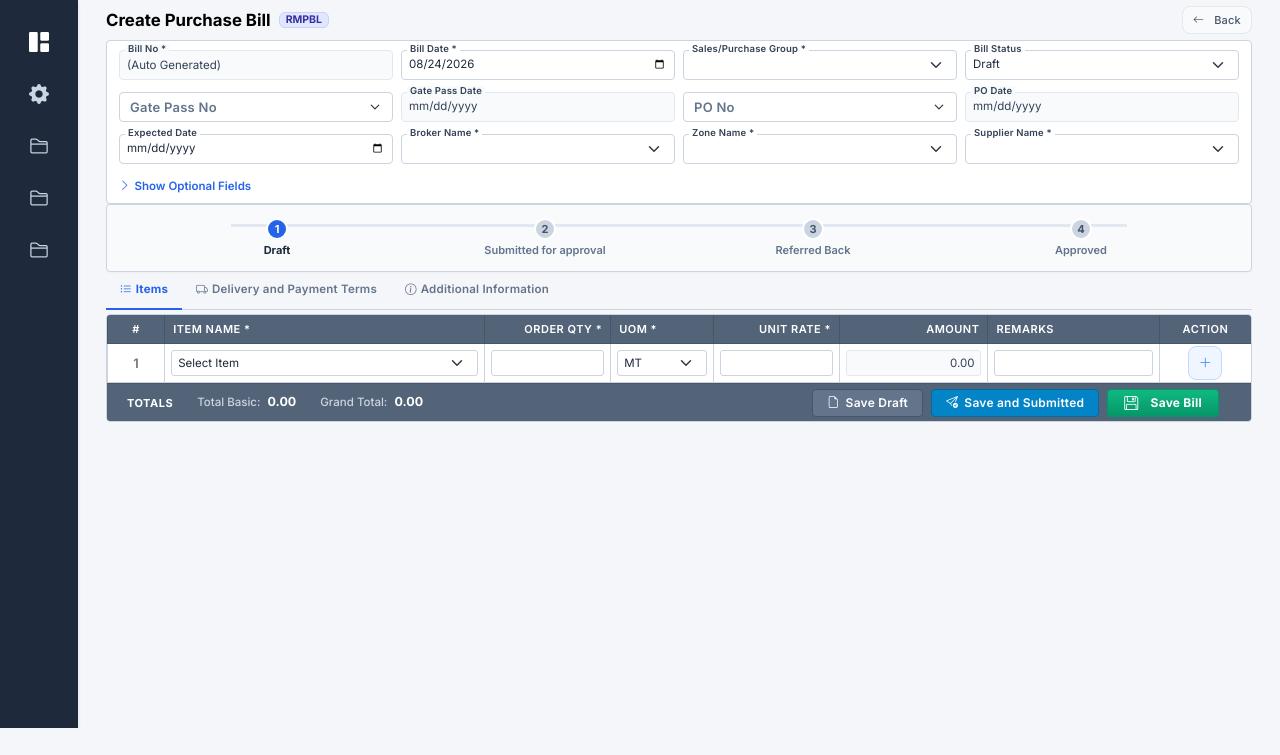
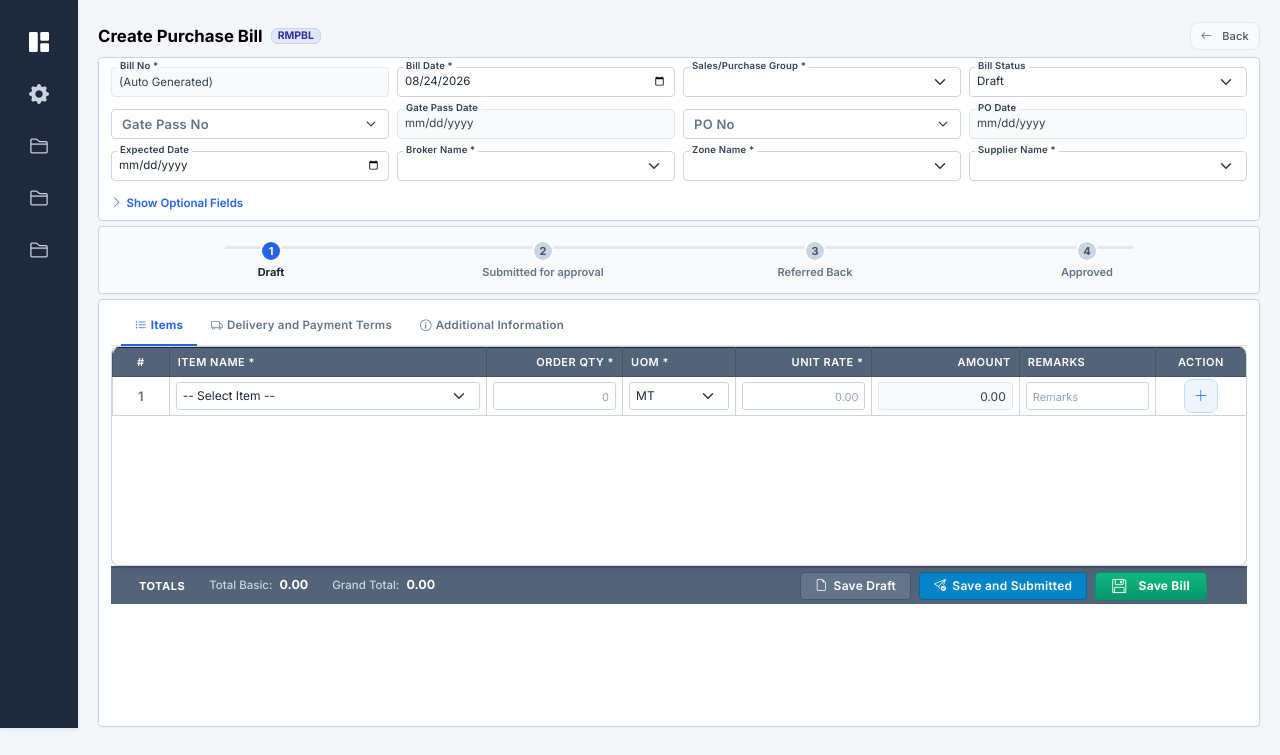
Before and after one commit to AlphaDashboard/alpha-dashboard, a Django app: template dashboard/templates/dashboard/purchase_bill_form.html in a window 1280 px wide. Shown: the part 72-827 px from the top of the page. Before the commit the page ends 800 px from the top, so only its background shows below. Run offline with Django 5.2, Linux system fonts and the light colour scheme; the template is opened without the code that fills it, so the values that code supplies are empty; some libraries are stand-ins or nearby versions.

Commit message:
Align Purchase Bill items table structure and tabs with Purchase Challan styling

```diff
--- a/dashboard/templates/dashboard/purchase_bill_form.html
+++ b/dashboard/templates/dashboard/purchase_bill_form.html
@@ -6,7 +6,91 @@
 {% block extra_css %}
 <link rel="stylesheet" href="/static/css/common-dropdown.css?v={% now 'U' %}">
 <style>
-    body { background-color: #f4f6f9; color: #334155; }
+    body { background-color: #f4f6f9; color: #334155; overflow-y: auto !important; }
+
+    /* ── Flex container for the full page below the topbar ── */
+    .erp-container-flex {
+        display: flex;
+        flex-direction: column;
+        min-height: calc(100vh - 85px);
+        gap: 5px;
+        padding-bottom: 8px !important;
+    }
+
+    /* ── Middle section: header-card + table-card stacked ── */
+    .erp-form-flex {
+        display: flex;
+        flex-direction: column;
+        flex: 1 1 auto;
+        min-height: 0;
+        gap: 5px;
+    }
+
+    /* ── Table card grows to fill remaining space ── */
+    .erp-card-table-flex {
+        flex: 1 1 auto;
+        display: flex;
+        flex-direction: column;
+        min-height: 260px;
+        margin-bottom: 0 !important;
+        padding: 0 !important;
+        background: #ffffff;
+        border: 1px solid #cbd5e1;
+        border-radius: 4px;
+        overflow: hidden !important;
+    }
+    .erp-card-table-flex > .card-header { flex-shrink: 0; }
+    .erp-card-table-flex > .card-body {
+        flex: 1 1 auto;
+        min-height: 0;
+        display: flex;
+        flex-direction: column;
+        overflow: hidden !important;
+        padding: 0 !important;
+    }
+    .erp-card-table-flex .tab-content {
+        flex: 1 1 auto;
+        min-height: 0;
+        display: flex;
+        flex-direction: column;
+        overflow: hidden !important;
+    }
+    /* Explicitly hide inactive tab panes so multi-tabs don't stack */
+    .erp-card-table-flex .tab-pane {
+        display: none !important;
+    }
+    .erp-card-table-flex .tab-pane.active {
+        display: flex !important;
+        flex-direction: column;
+        flex: 1 1 auto;
+        min-height: 0;
+        overflow: hidden !important;
+    }
+    .erp-card-table-flex .erp-table-wrapper {
+        flex: 1 1 auto;
+        min-height: 180px;
+        max-height: 220px; /* Exactly 5 rows (34px each) + header (32px) */
+        overflow-y: auto !important;
+        overflow-x: hidden !important;
+        position: relative;
+        background: #ffffff;
+    }
+
+    /* ── Custom Smooth Scrollbars ── */
+    .erp-table-wrapper::-webkit-scrollbar {
+        width: 6px;
+        height: 6px;
+    }
+    .erp-table-wrapper::-webkit-scrollbar-track {
+        background: #f1f5f9;
+    }
+    .erp-table-wrapper::-webkit-scrollbar-thumb {
+        background: #cbd5e1;
+        border-radius: 4px;
+    }
+    .erp-table-wrapper::-webkit-scrollbar-thumb:hover {
+        background: #94a3b8;
+    }
 
     /* ── Typography ── */
     .page-title { font-size: 1.05rem; font-weight: 700; color: #000000 !important; margin-bottom: 0; }
@@ -187,9 +271,9 @@
         height: 32px !important;
     }
     .erp-data-table .form-control, .erp-data-table .form-select {
-        height: 26px !important;
+        height: 28px !important;
         padding: 2px 6px !important;
-        font-size: 11.5px !important;
+        font-size: 12px !important;
         border-radius: 3px !important;
     }
 
@@ -209,11 +293,12 @@
     .erp-table-footer-bar {
         height: 38px !important;
         min-height: 38px !important;
+        max-height: 38px !important;
         background-color: #536479 !important;
         color: #ffffff;
         display: flex;
         align-items: center;
-        border-top: 1px solid #475569 !important;
+        border-top: 2px solid #475569 !important;
         margin: 0 !important;
         padding: 0 12px !important;
         box-sizing: border-box;
@@ -330,14 +415,12 @@
 {% endblock %}
 
 {% block content %}
-<div class="container-fluid px-2 py-1" style="max-width: 100% !important; margin: 0 auto; margin-top: -20px !important;">
-    <form id="purchaseBillForm" novalidate>
-        {% csrf_token %}
+<div class="erp-container-flex">
 
     <!-- ══════════════════════════════════════════════════
          PAGE HEADER
     ══════════════════════════════════════════════════ -->
-        <div class="d-flex justify-content-between align-items-center mb-1" style="min-height: 32px;">
+    <div class="d-flex justify-content-between align-items-center flex-shrink-0" style="min-height: 32px;">
         <div class="d-flex align-items-center gap-2">
             <h1 class="page-title">
                 {% if is_view_mode %}View{% elif voucher_no %}Edit{% else %}Create{% endif %} Purchase Bill
@@ -374,20 +457,23 @@
         </div>
     </div>
 
-        <div id="validationAlert" class="alert alert-danger shadow-sm border-0 d-none p-2 mb-1"
+    <div id="validationAlert" class="alert alert-danger shadow-sm border-0 d-none p-2 mb-1 flex-shrink-0"
          style="border-radius:4px;font-size:12px;"></div>
 
     <!-- Bill Locked Banner -->
-        <div id="billLockedBanner" class="d-none mb-1 p-2 d-flex align-items-center gap-2"
+    <div id="billLockedBanner" class="d-none mb-1 p-2 d-flex align-items-center gap-2 flex-shrink-0"
          style="border-radius:4px;font-size:12px;border-left:4px solid #f59e0b;background:#fffbeb;color:#92400e;">
         <i class="bi bi-lock-fill" style="font-size:14px;flex-shrink:0;"></i>
         <span id="billLockedBannerText">This Purchase Bill cannot be edited in its current state.</span>
     </div>
 
+    <form id="purchaseBillForm" class="erp-form-flex" novalidate>
+        {% csrf_token %}
+
         <!-- ══════════════════════════════════════════════════
              HEADER CARD (Balanced 4 Columns Layout)
         ══════════════════════════════════════════════════ -->
-        <div class="card mb-1" id="billDetailsCard">
+        <div class="card flex-shrink-0" id="billDetailsCard">
 
             <!-- ── ROW 1: Bill No | Bill Date | Sales/Purchase Group | Bill Status ── -->
             <div class="row g-2">
@@ -603,12 +689,12 @@
                     </div>
                 </div>
             </div>
-        </div>
+        </div><!-- /HEADER CARD -->
 
         <!-- ══════════════════════════════════════════════════
              STATUS WORKFLOW STEPPER (Exact Challan Style)
         ══════════════════════════════════════════════════ -->
-        <div class="card mb-1 border-0 p-2" style="background: #f8fafc; border: 1px solid #cbd5e1 !important;">
+        <div class="card flex-shrink-0 border-0 p-2" style="background: #f8fafc; border: 1px solid #cbd5e1 !important;">
             <div class="progress-container px-4 py-1">
                 <div class="progress-line"><div class="progress-line-fill" id="statusProgressFill"></div></div>
                 <div class="progress-step active" id="step-Draft">
@@ -631,51 +717,52 @@
         </div>
 
         <!-- ══════════════════════════════════════════════════
-             TABS NAVIGATION
+             ITEMS TABLE CARD (Subsection B Style)
         ══════════════════════════════════════════════════ -->
-        <ul class="nav nav-tabs" id="billTabs" role="tablist">
+        <div class="card erp-card-table-flex">
+            <!-- Tab nav in Card Header -->
+            <div class="card-header p-0 border-bottom" style="background:#fff; flex-shrink:0;">
+                <ul class="nav nav-tabs border-0" id="billTabs" role="tablist" style="padding: 0 10px; margin-bottom: 0;">
                     <li class="nav-item">
                         <button class="nav-link active" id="tab-items"
                                 data-bs-toggle="tab" data-bs-target="#panel-items"
-                        type="button">
+                                type="button" style="font-size:11.5px; font-weight:600; padding:6px 14px;">
                             <i class="bi bi-list-ul me-1"></i>Items
                         </button>
                     </li>
                     <li class="nav-item">
                         <button class="nav-link" id="tab-terms"
                                 data-bs-toggle="tab" data-bs-target="#panel-terms"
-                        type="button">
+                                type="button" style="font-size:11.5px; font-weight:600; padding:6px 14px;">
                             <i class="bi bi-truck me-1"></i>Delivery and Payment Terms
                         </button>
                     </li>
                     <li class="nav-item">
                         <button class="nav-link" id="tab-additional"
                                 data-bs-toggle="tab" data-bs-target="#panel-additional"
-                        type="button">
+                                type="button" style="font-size:11.5px; font-weight:600; padding:6px 14px;">
                             <i class="bi bi-info-circle me-1"></i>Additional Information
                         </button>
                     </li>
                 </ul>
+            </div>
 
-        <!-- ══════════════════════════════════════════════════
-             TAB PANES (Subsection B Style Table + Footer Card)
-        ══════════════════════════════════════════════════ -->
+            <div class="card-body">
                 <div class="tab-content" id="billTabContent">
 
-            <!-- ── TAB 1: Items Table Card ── -->
+                    <!-- ── TAB 1: Items Tab ── -->
                     <div class="tab-pane fade show active" id="panel-items" role="tabpanel">
-                <div class="erp-table-card">
-                    <div style="max-height: 220px; overflow-y: auto;">
-                        <table class="table mb-0 erp-data-table" id="itemsTable">
+                        <div class="erp-table-wrapper">
+                            <table class="table table-bordered mb-0 erp-data-table" id="itemsTable">
                                 <thead>
                                     <tr>
                                         <th style="width:5%;" class="text-center">#</th>
                                         <th style="width:28%;">Item Name *</th>
-                                    <th style="width:11%;" class="text-end">Order Qty *</th>
-                                    <th style="width:9%;">UOM *</th>
-                                    <th style="width:11%;" class="text-end">Unit Rate *</th>
+                                        <th style="width:12%;" class="text-end">Order Qty *</th>
+                                        <th style="width:10%;">UOM *</th>
+                                        <th style="width:12%;" class="text-end">Unit Rate *</th>
                                         <th style="width:13%;" class="text-end">Amount</th>
-                                    <th style="width:15%;">Remarks</th>
+                                        <th style="width:12%;">Remarks</th>
                                         <th style="width:8%;" class="text-center">Action</th>
                                     </tr>
                                 </thead>
@@ -685,9 +772,9 @@
                             </table>
                         </div>
 
-                    <!-- ── Attached Footer Bar (Subsection B Style) ── -->
+                        <!-- ── Pinned Bottom Footer Bar (Subsection B Style) ── -->
                         <div class="erp-table-footer-bar">
-                        <div class="d-flex align-items-center justify-content-between w-100 px-2">
+                            <div class="d-flex align-items-center justify-content-between w-100 px-3">
                                 <div class="d-flex align-items-center gap-4">
                                     <span class="erp-footer-label">TOTALS</span>
                                     <div class="d-flex align-items-center gap-4">
@@ -710,12 +797,11 @@
                                 </div>
                             </div>
                         </div>
-                </div>
                     </div><!-- /TAB 1 -->
 
-            <!-- ── TAB 2: Delivery & Payment Terms Card ── -->
+                    <!-- ── TAB 2: Delivery & Payment Terms Tab ── -->
                     <div class="tab-pane fade" id="panel-terms" role="tabpanel">
-                <div class="card p-3">
+                        <div class="p-3" style="overflow-y: auto; flex: 1 1 auto; min-height: 0; background: #ffffff;">
                             <div class="row g-2">
                                 <div class="col-md-4">
                                     <div class="form-group has-value">
@@ -749,6 +835,7 @@
                                             <option value="30 Days Credit">30 Days Credit</option>
                                             <option value="45 Days Credit">45 Days Credit</option>
                                             <option value="60 Days Credit">60 Days Credit</option>
+                                            <option value="Against Delivery">Against Delivery</option>
                                         </select>
                                         <label for="paymentTerms" class="floating-label">Payment Terms</label>
                                     </div>
@@ -758,8 +845,10 @@
                                 <div class="col-md-4">
                                     <div class="form-group has-value">
                                         <select id="freightTerms" name="freight_terms" class="form-select" {% if is_view_mode %}disabled{% endif %}>
-                                    <option value="Supplier Paid">Supplier Paid</option>
-                                    <option value="Buyer Paid">Buyer Paid</option>
+                                            <option value="Paid by Us">Paid by Us</option>
+                                            <option value="To Pay (By Supplier)">To Pay (By Supplier)</option>
+                                            <option value="Included in Price">Included in Price</option>
+                                            <option value="Extra at Actuals">Extra at Actuals</option>
                                         </select>
                                         <label for="freightTerms" class="floating-label">Freight Terms</label>
                                     </div>
@@ -767,9 +856,10 @@
                                 <div class="col-md-4">
                                     <div class="form-group has-value">
                                         <select id="currency" name="currency" class="form-select" {% if is_view_mode %}disabled{% endif %}>
-                                    <option value="INR">INR</option>
-                                    <option value="USD">USD</option>
-                                    <option value="EUR">EUR</option>
+                                            <option value="INR">INR (Indian Rupee)</option>
+                                            <option value="USD">USD (US Dollar)</option>
+                                            <option value="EUR">EUR (Euro)</option>
+                                            <option value="GBP">GBP (British Pound)</option>
                                         </select>
                                         <label for="currency" class="floating-label">Currency</label>
                                     </div>
@@ -793,9 +883,9 @@
                         </div>
                     </div><!-- /TAB 2 -->
 
-            <!-- ── TAB 3: Additional Information Card ── -->
+                    <!-- ── TAB 3: Additional Information Tab ── -->
                     <div class="tab-pane fade" id="panel-additional" role="tabpanel">
-                <div class="card p-3">
+                        <div class="p-3" style="overflow-y: auto; flex: 1 1 auto; min-height: 0; background: #ffffff;">
                             <div class="row g-2">
                                 <div class="col-md-4">
                                     <div class="form-group">
@@ -856,6 +946,9 @@
                     </div><!-- /TAB 3 -->
 
                 </div>
+            </div>
+        </div><!-- /TABLE CARD -->
+
     </form>
 </div>
 
@@ -865,7 +958,7 @@
         <td class="row-num text-center align-middle fw-semibold text-secondary">1</td>
         <td class="align-middle">
             <select class="form-select row-item" required>
-                <option value="">Select Item</option>
+                <option value="">-- Select Item --</option>
                 <option value="add_new" class="text-primary fw-bold">+ Add New Item</option>
                 {% for item in items %}
                 <option value="{{ item.id }}" data-name="{{ item.material_name }}">
@@ -875,31 +968,34 @@
             </select>
         </td>
         <td class="align-middle">
-            <input type="number" step="0.0001" min="0" class="form-control text-end row-qty" required>
+            <input type="number" step="0.01" min="0" class="form-control text-end row-qty" placeholder="0" required>
         </td>
         <td class="align-middle">
             <select class="form-select row-uom" required>
                 <option value="MT">MT</option>
                 <option value="KG">KG</option>
                 <option value="TON">TON</option>
+                <option value="BAGS">BAGS</option>
             </select>
         </td>
         <td class="align-middle">
-            <input type="number" step="0.0001" min="0" class="form-control text-end row-rate" required>
+            <input type="number" step="0.01" min="0" class="form-control text-end row-rate" placeholder="0.00" required>
         </td>
         <td class="align-middle">
             <input type="number" class="form-control text-end row-amount bg-light" readonly value="0.00">
         </td>
         <td class="align-middle">
-            <input type="text" class="form-control row-remarks" maxlength="200">
+            <input type="text" class="form-control row-remarks" maxlength="200" placeholder="Remarks">
         </td>
-        <td class="text-center align-middle" style="white-space:nowrap; padding: 2px 4px !important;">
-            <button type="button" class="erp-action-btn erp-btn-add add-row-btn" tabindex="-1" title="Add Row">
-                <i class="bi bi-plus-lg"></i>
+        <td class="text-center align-middle" style="white-space:nowrap;">
+            <div class="d-flex justify-content-center align-items-center gap-2">
+                <button type="button" class="erp-action-btn erp-btn-add add-row-btn" title="Add Row">
+                    <i class="bi bi-plus-lg" style="font-size:15px; font-weight:bold;"></i>
                 </button>
-            <button type="button" class="erp-action-btn erp-btn-delete remove-row-btn" tabindex="-1" title="Delete Row">
-                <i class="bi bi-trash"></i>
+                <button type="button" class="erp-action-btn erp-btn-delete remove-row-btn" title="Delete Row" style="display:none;">
+                    <i class="bi bi-trash" style="font-size:14px;"></i>
                 </button>
+            </div>
         </td>
     </tr>
 </template>
```
Lines whose indentation alone changed are shown as unchanged.
